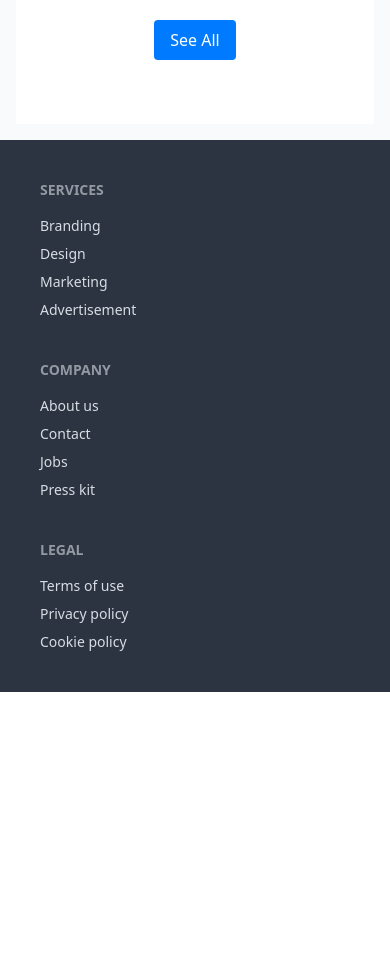
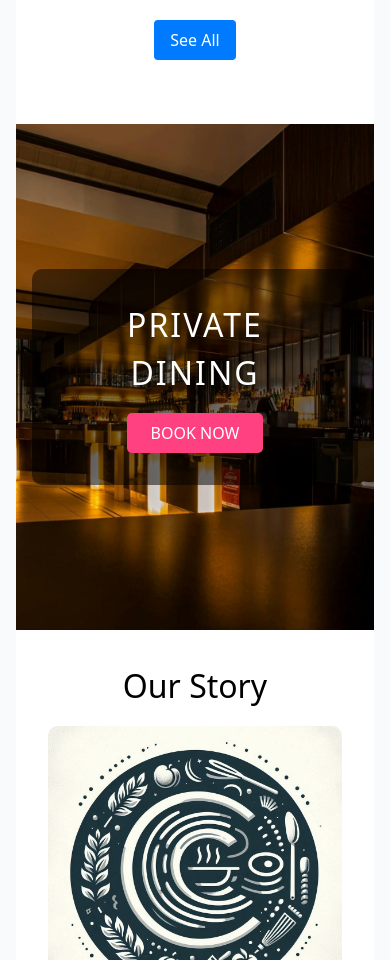
Before and after one commit to nbappi13/Culinary-Canvas, a React (Vite) app: page / in a window 390 px wide. Shown: the part 1040-2000 px from the top of the page. Before the commit the page ends 1732 px from the top, so only its background shows below. Built offline with nearby package versions, Linux system fonts and the light colour scheme; no server answers.

Commit message:
created private dining section with book now page and our story section and updated route and implemented private route of book now page

```diff
--- a/package.json
+++ b/package.json
@@ -10,6 +10,7 @@
     "preview": "vite preview"
   },
   "dependencies": {
+    "@material-tailwind/react": "^2.1.10",
     "@tanstack/react-query": "^5.66.0",
     "axios": "^1.7.9",
     "firebase": "^11.3.0",
@@ -22,6 +23,7 @@
     "react-icons": "^5.4.0",
     "react-router-dom": "^7.1.5",
     "react-spinners": "^0.15.0",
+    "react-toastify": "^11.0.3",
     "sort-by": "^1.2.0",
     "sweetalert2": "^11.16.0"
   },
--- /dev/null
+++ b/src/components/OurStory/OurStory.jsx
@@ -0,0 +1,30 @@
+import React, { useState } from 'react';
+import restaurantLogo from '../../assets/restaurant_logo.png';
+import '../../styles/OurStory.css';
+
+const OurStory = () => {
+  const [expanded, setExpanded] = useState(false);
+
+  const handleReadMore = () => {
+    setExpanded(!expanded);
+  };
+
+  return (
+    <div className="our-story-container">
+      <h2 className="our-story-title">Our Story</h2>
+      <div className="our-story-content">
+        <img src={restaurantLogo} alt="Our Restaurant" className="our-story-image" />
+        <div className={`our-story-text ${expanded ? 'expanded' : 'collapsed'}`}>
+          <p>Welcome to Culinary Canvas, where we bring you the finest culinary experiences. Our journey began in 2024 with a passion for creating delicious and memorable meals. Our mission is to provide exceptional dining experiences with a focus on quality, flavor, and customer satisfaction.</p>
+          <p>At Culinary Canvas, we believe in using the freshest ingredients and innovative cooking techniques to craft dishes that delight the senses. Our team of talented chefs is dedicated to bringing you a diverse menu that celebrates both classic and contemporary cuisine.</p>
+          <p>Thank you for choosing Culinary Canvas. We look forward to serving you and making every visit a delightful experience.</p>
+        </div>
+        <button className="read-more-button" onClick={handleReadMore}>
+          {expanded ? 'Read Less' : 'Read More'}
+        </button>
+      </div>
+    </div>
+  );
+};
+
+export default OurStory;
--- /dev/null
+++ b/src/components/PrivateDining/PrivateDining.jsx
@@ -0,0 +1,29 @@
+import React from 'react';
+import { useNavigate } from 'react-router-dom';
+import { useAuth } from '../../context/AuthProvider';
+import privateDiningImage from '../../assets/private_dining.jpg';
+import '../../styles/PrivateDining.css';
+
+const PrivateDining = () => {
+  const navigate = useNavigate();
+  const { currentUser } = useAuth();
+
+  const handleBookNow = () => {
+    if (currentUser) {
+      navigate('/book-now');
+    } else {
+      navigate('/login');
+    }
+  };
+
+  return (
+    <div className="private-dining-container" style={{ backgroundImage: `url(${privateDiningImage})` }}>
+      <div className="overlay">
+        <h2 className="private-dining-title">PRIVATE DINING</h2>
+        <button className="book-now-button" onClick={handleBookNow}>Book Now</button>
+      </div>
+    </div>
+  );
+};
+
+export default PrivateDining;
--- /dev/null
+++ b/src/pages/BookNow/BookNow.jsx
@@ -0,0 +1,74 @@
+import React, { useState } from 'react';
+import { ToastContainer, toast } from 'react-toastify';
+import Swal from 'sweetalert2';
+import 'react-toastify/dist/ReactToastify.css';
+import '../../styles/BookNow.css';
+
+const BookNow = () => {
+  const [formData, setFormData] = useState({
+    name: '',
+    email: '',
+    date: '',
+    time: '',
+    guests: ''
+  });
+
+  const [previousBooking, setPreviousBooking] = useState(null);
+
+  const handleChange = (e) => {
+    const { name, value } = e.target;
+    setFormData((prevData) => ({ ...prevData, [name]: value }));
+  };
+
+  const handleSubmit = (e) => {
+    e.preventDefault();
+    const bookingData = JSON.stringify(formData);
+    if (bookingData === previousBooking) {
+      Swal.fire({
+        icon: 'error',
+        title: 'Oops...',
+        text: 'You have already confirmed this booking!',
+      });
+    } else {
+      localStorage.setItem('bookingData', bookingData);
+      toast.success('Booking confirmed!');
+      setFormData({
+        name: '',
+        email: '',
+        date: '',
+        time: '',
+        guests: ''
+      });
+      setPreviousBooking(bookingData);
+    }
+  };
+
+  return (
+    <div className="book-now-container flex justify-center items-center min-h-screen bg-cover bg-center bg-no-repeat" style={{ backgroundImage: `url('/src/assets/private_dining.jpg')` }}>
+      <div className="bg-white bg-opacity-80 p-8 rounded-lg shadow-lg max-w-md w-full">
+        <h2 className="book-now-title text-4xl font-bold mb-6 text-center">Book Your Private Dining Experience</h2>
+        <form className="book-now-form" onSubmit={handleSubmit}>
+          <div className="mb-4">
+            <input type="text" name="name" placeholder="Name" value={formData.name} onChange={handleChange} required className="input input-bordered w-full" />
+          </div>
+          <div className="mb-4">
+            <input type="email" name="email" placeholder="Email" value={formData.email} onChange={handleChange} required className="input input-bordered w-full" />
+          </div>
+          <div className="mb-4">
+            <input type="date" name="date" value={formData.date} onChange={handleChange} required className="input input-bordered w-full" />
+          </div>
+          <div className="mb-4">
+            <input type="time" name="time" value={formData.time} onChange={handleChange} required className="input input-bordered w-full" />
+          </div>
+          <div className="mb-6">
+            <input type="number" name="guests" placeholder="Number of Guests" value={formData.guests} onChange={handleChange} required className="input input-bordered w-full" />
+          </div>
+          <button type="submit" className="btn btn-primary w-full">Submit</button>
+        </form>
+      </div>
+      <ToastContainer />
+    </div>
+  );
+};
+
+export default BookNow;
--- a/src/pages/Home/Home.jsx
+++ b/src/pages/Home/Home.jsx
@@ -1,13 +1,16 @@
 import React from 'react';
 import Banner from '../../components/Banner/Banner';
 import TopFoods from '../../components/TopFoods';
-
+import OurStory from '../../components/OurStory/OurStory';
+import PrivateDining from '../../components/PrivateDining/PrivateDining';
 
 const Home = () => {
   return (
     <div className="home-container">
       <Banner />
       <TopFoods />
+      <PrivateDining />
+      <OurStory />
     </div>
   );
 };
--- a/src/router/router.jsx
+++ b/src/router/router.jsx
@@ -6,6 +6,7 @@ import Register from '../pages/Register/Register';
 import Foods from '../pages/Foods/Foods';
 import SingleFood from '../pages/SingleFood/SingleFood';
 import FoodPurchase from '../pages/FoodPurchase/FoodPurchase';
+import BookNow from '../pages/BookNow/BookNow';
 import PrivateRoute from './PrivateRoute';
 
 const router = createBrowserRouter([
@@ -26,6 +27,14 @@ const router = createBrowserRouter([
           </PrivateRoute>
         ),
       },
+      {
+        path: '/book-now',
+        element: (
+          <PrivateRoute>
+            <BookNow />
+          </PrivateRoute>
+        ),
+      },
     ],
   },
 ]);
--- /dev/null
+++ b/src/styles/BookNow.css
@@ -0,0 +1,15 @@
+.book-now-container {
+    background-image: url('/src/assets/private_dining.jpg');
+  }
+
+  .book-now-title {
+    font-size: 2rem;
+    margin-bottom: 1rem;
+  }
+
+  .book-now-form {
+    max-width: 500px;
+    width: 100%;
+    display: flex;
+    flex-direction: column;
+  }
--- /dev/null
+++ b/src/styles/OurStory.css
@@ -0,0 +1,86 @@
+.our-story-container {
+  padding: 2rem;
+  background-color: var(--bg-color);
+  color: var(--text-color);
+}
+
+.our-story-title {
+  text-align: center;
+  font-size: 2rem;
+  margin-bottom: 1rem;
+}
+
+.our-story-content {
+  display: flex;
+  flex-direction: column;
+  align-items: center;
+  text-align: center;
+}
+
+.our-story-image {
+  max-width: 100%;
+  height: auto;
+  border-radius: 10px;
+  margin-bottom: 1rem;
+}
+
+.our-story-text {
+  max-width: 800px;
+  line-height: 1.6;
+  transition: max-height 0.3s ease-in-out;
+}
+
+.our-story-text.collapsed {
+  max-height: 4.5rem;
+  overflow: hidden;
+}
+
+.read-more-button {
+  background-color: var(--button-bg);
+  color: var(--button-text);
+  padding: 0.5rem 1rem;
+  border: none;
+  border-radius: 4px;
+  cursor: pointer;
+  margin-top: 1rem;
+  transition: background-color 0.2s;
+}
+
+.read-more-button:hover {
+  background-color: var(--button-hover-bg);
+}
+
+@media (min-width: 768px) {
+  .our-story-content {
+    flex-direction: row;
+    text-align: left;
+  }
+
+  .our-story-image {
+    max-width: 35%;
+  }
+
+  .our-story-text {
+    margin-left: 2rem;
+  }
+
+  .our-story-text.collapsed {
+    max-height: none;
+  }
+
+  .read-more-button {
+    display: none;
+  }
+}
+
+@media (min-width: 1024px) {
+  .our-story-image {
+    max-width: 30%;
+  }
+}
+
+@media (min-width: 1280px) {
+  .our-story-image {
+    max-width: 25%;
+  }
+}
--- /dev/null
+++ b/src/styles/PrivateDining.css
@@ -0,0 +1,71 @@
+.private-dining-container {
+    position: relative;
+    background-size: cover;
+    background-position: center;
+    background-repeat: no-repeat;
+    padding: 10rem 2rem;
+    text-align: center;
+    color: white;
+    height: 80vh;
+    display: flex;
+    flex-direction: column;
+    justify-content: center;
+  }
+
+  .overlay {
+    background-color: rgba(0, 0, 0, 0.5);
+    padding: 2rem;
+    border-radius: 10px;
+  }
+
+  .private-dining-title {
+    font-size: 3rem;
+    margin-bottom: 1rem;
+    text-transform: uppercase;
+    letter-spacing: 2px;
+  }
+
+  .book-now-button {
+    background-color: #ff4081;
+    color: white;
+    padding: 0.5rem 2rem;
+    border: none;
+    border-radius: 5px;
+    cursor: pointer;
+    font-size: 1.2rem;
+    transition: background-color 0.3s ease, transform 0.3s ease;
+    text-transform: uppercase;
+  }
+
+  .book-now-button:hover {
+    background-color: #e63370;
+    transform: scale(1.05);
+  }
+
+  @media (max-width: 768px) {
+    .private-dining-title {
+      font-size: 2rem;
+    }
+
+    .book-now-button {
+      font-size: 1rem;
+      padding: 0.5rem 1.5rem;
+    }
+
+    .private-dining-container {
+      padding: 5rem 1rem;
+      height: 60vh;
+    }
+  }
+
+  @media (min-width: 768px) and (max-width: 1024px) {
+    .private-dining-container {
+      height: 90vh;
+    }
+  }
+
+  @media (min-width: 1024px) {
+    .private-dining-container {
+      height: 100vh;
+    }
+  }
```
Also changed, not shown: src/assets/private_dining.jpg (added), 1 other file (tests, documents, lock files or other folders).
